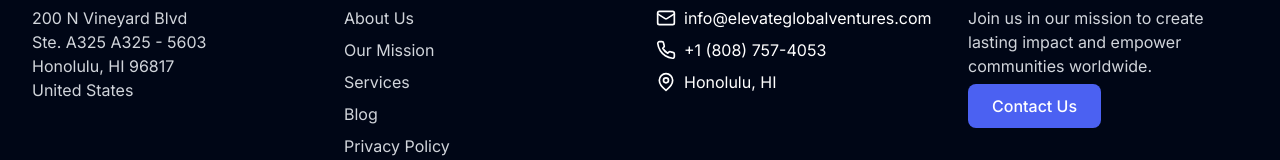
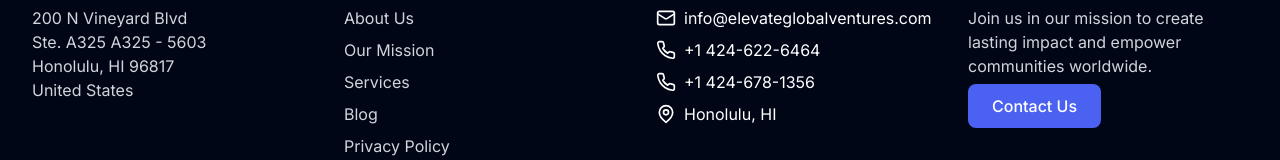
Before and after one commit to daisuke-ai/Elevate-Global-Ventures, a React (Vite) app: page / in a window 1280 px wide. Shown: the part 3674-3834 px from the top of the page. Built offline with nearby package versions, Linux system fonts and the light colour scheme; no server answers; what @contentful/rich-text-types would draw is missing.

Commit message:
footer number

```diff
--- a/src/components/Footer.tsx
+++ b/src/components/Footer.tsx
@@ -32,7 +32,10 @@ const Footer: React.FC = () => {
                 <Mail className="w-5 h-5 mr-2" /> info@elevateglobalventures.com
               </li>
               <li className="flex items-center">
-                <Phone className="w-5 h-5 mr-2" /> +1 (808) 757-4053
+                <Phone className="w-5 h-5 mr-2" /> +1 424-622-6464
+              </li>
+              <li className="flex items-center">
+                <Phone className="w-5 h-5 mr-2" /> +1 424-678-1356
               </li>
               <li className="flex items-center">
                 <MapPin className="w-5 h-5 mr-2" /> Honolulu, HI
```
